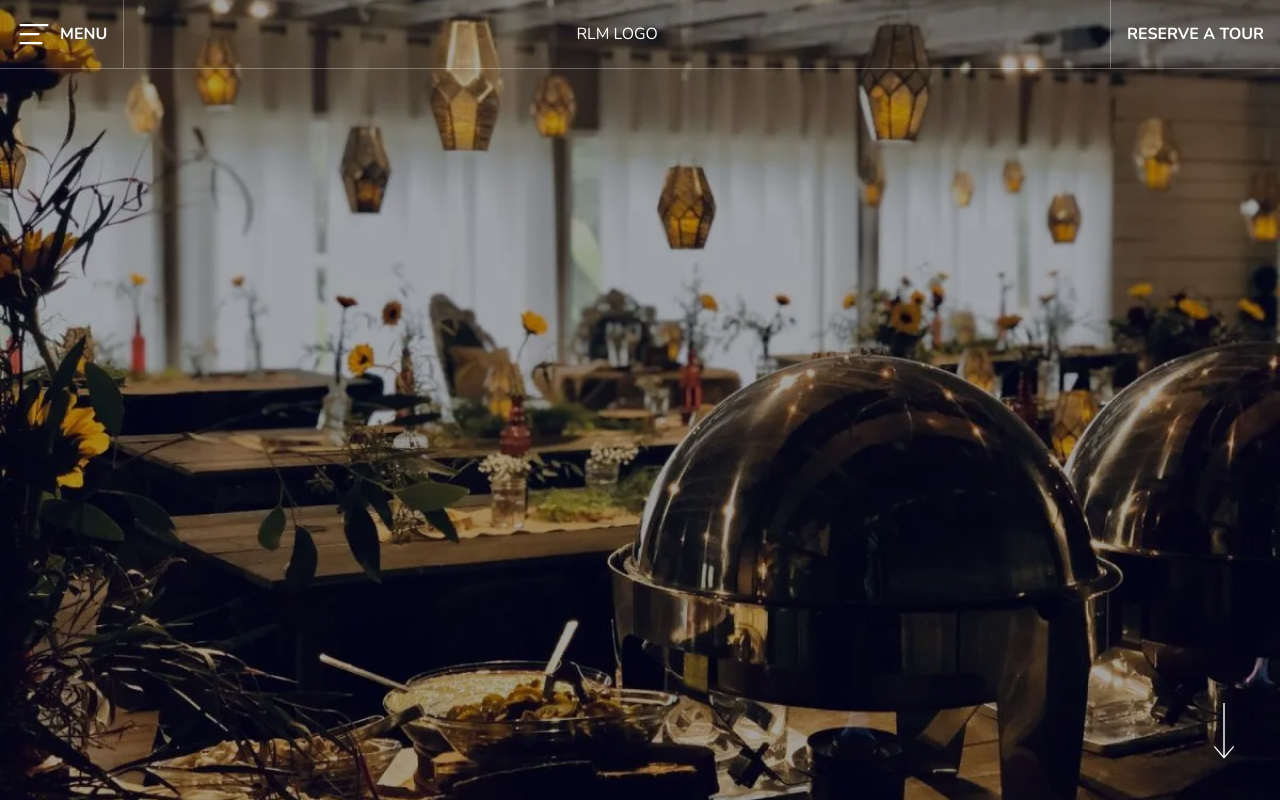
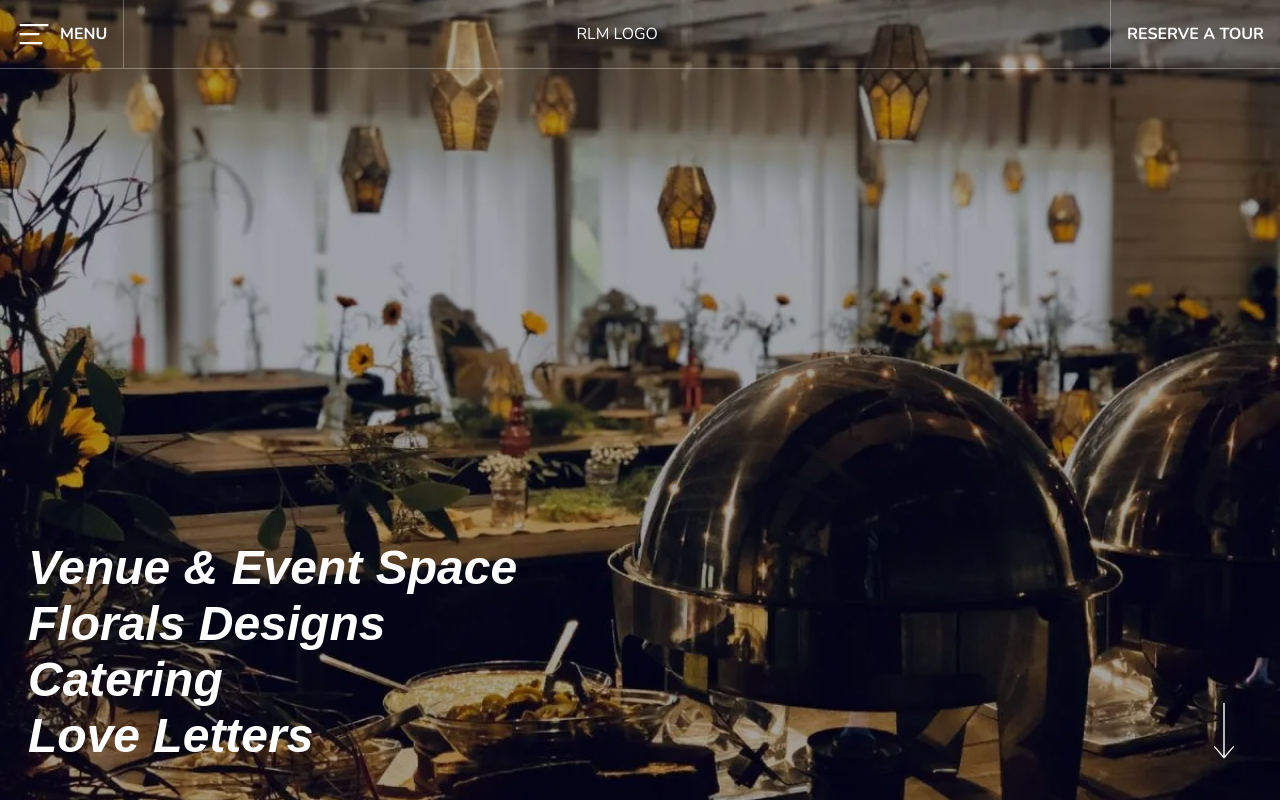
Before and after one commit to Dillonzellis/rlmaffairs-v4, a Next.js app: page / in a window 1280 px wide. Shown: the top 802 px of the page. Built offline with nearby package versions, Linux system fonts and the light colour scheme; a web font is replaced by a local one.

Commit message:
feat: add links to HomeHero and id's home sections

```diff
--- a/src/components/common/HeroNav.tsx
+++ b/src/components/common/HeroNav.tsx
@@ -1,15 +1,18 @@
-import { mainNav } from "@/data/navLinks";
+import { hashLinks } from "@/data/navLinks";
+import Link from "next/link";
 
 export const HeroNav = () => {
   return (
     <div className="absolute bottom-4 left-2.5 md:bottom-8 md:left-7">
       <ul>
-        {mainNav.map((item) => (
+        {hashLinks.map((item) => (
           <li
             key={item.label}
-            className="pb-2 font-serif text-4xl font-semibold italic text-background md:text-5xl"
+            className="group pb-2 font-serif text-4xl font-semibold italic text-background transition-transform duration-200 hover:translate-x-1 md:text-5xl"
           >
-            {item.label}
+            <Link href={item.href} className="group-hover:text-background/90">
+              {item.label}
+            </Link>
           </li>
         ))}
       </ul>
--- a/src/components/sections/home/HomeCatering.tsx
+++ b/src/components/sections/home/HomeCatering.tsx
@@ -8,7 +8,7 @@ import { SmallSlider } from "@/components/common/SmallSlider";
 
 export const HomeCatering = () => {
   return (
-    <section className="relative">
+    <section id="catering" className="relative">
       <div>
         <MaxWidthWrapper className="py-12 md:py-36">
           <div className="space-y-4">
--- a/src/components/sections/home/HomeFloral.tsx
+++ b/src/components/sections/home/HomeFloral.tsx
@@ -7,7 +7,7 @@ import { BodyText } from "@/components/common/typography/BodyText";
 
 export const HomeFloral = () => {
   return (
-    <section>
+    <section id="florals">
       <MaxWidthWrapper className="py-12">
         <div className="space-y-4">
           <div className="grid-cols-7 items-center md:grid">
--- a/src/components/sections/home/HomeHero.tsx
+++ b/src/components/sections/home/HomeHero.tsx
@@ -5,6 +5,7 @@ import Image from "next/image";
 import { NavMenu } from "@/components/layout/header/NavMenu";
 import Link from "next/link";
 import { motion } from "framer-motion";
+import { HeroNav } from "@/components/common/HeroNav";
 
 export const HomeHero = () => {
   return (
@@ -30,6 +31,7 @@ export const HomeHero = () => {
           <Icons.downArrow className="h-14 w-14" />
         </Link>
       </motion.div>
+      <HeroNav />
     </section>
   );
 };
--- a/src/components/sections/home/LoveLetters.tsx
+++ b/src/components/sections/home/LoveLetters.tsx
@@ -6,7 +6,7 @@ import { BodyText } from "@/components/common/typography/BodyText";
 
 export const LoveLetters = () => {
   return (
-    <section>
+    <section id="love-letters">
       <div className="grid-cols-6 gap-6 md:grid">
         <Image
           src="/love-letters.jpg"
--- a/src/data/navLinks.ts
+++ b/src/data/navLinks.ts
@@ -6,6 +6,13 @@ export const mainNav = [
 ] as const;
 
 export type TypeMainNav = (typeof mainNav)[number];
+
+export const hashLinks = [
+  { label: "Venue & Event Space", href: "/#venue" },
+  { label: "Florals Designs", href: "/#florals" },
+  { label: "Catering", href: "/#catering" },
+  { label: "Love Letters", href: "/#love-letters" },
+] as const;
 
 export const footerNav = [
   {
```
